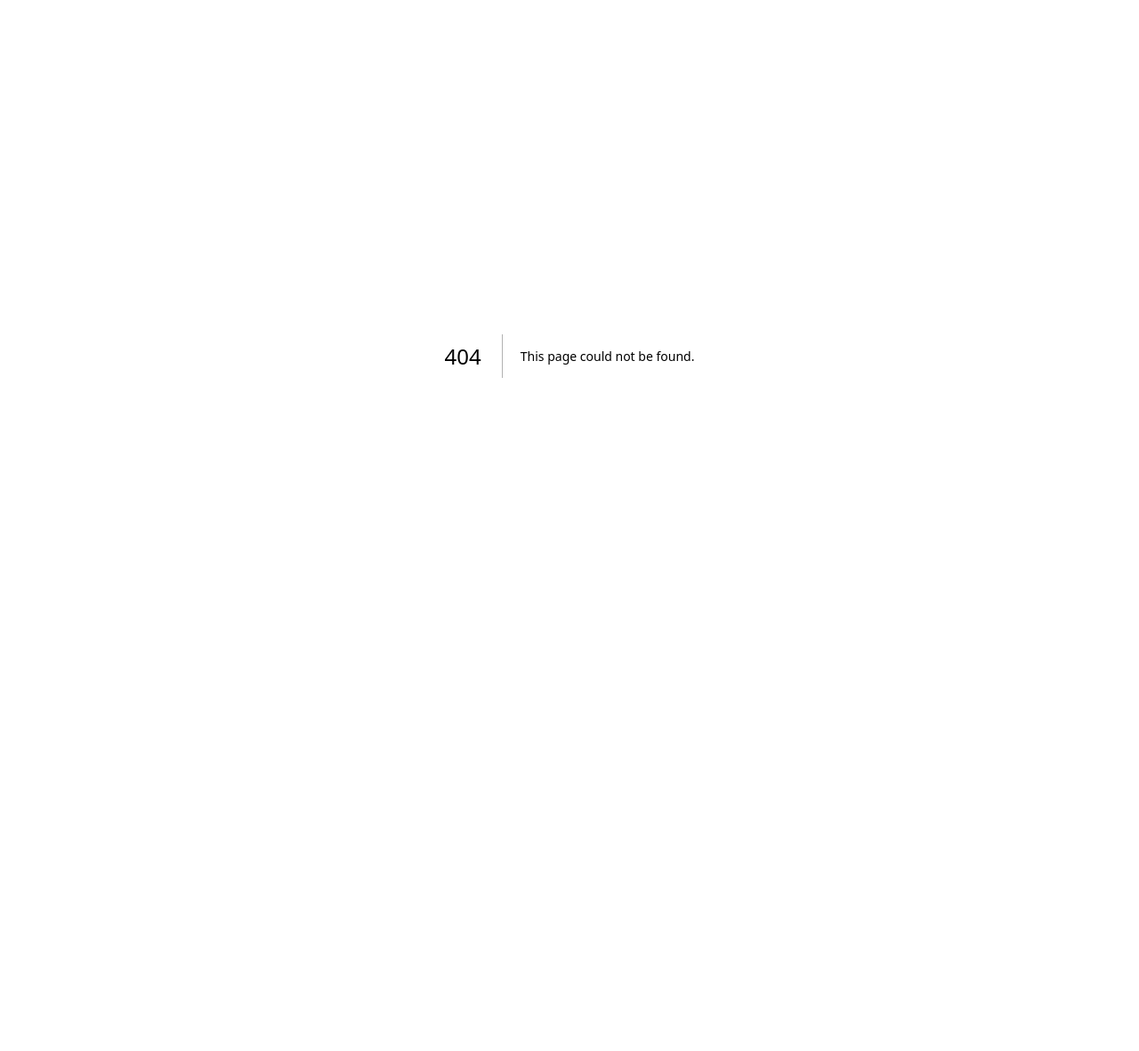
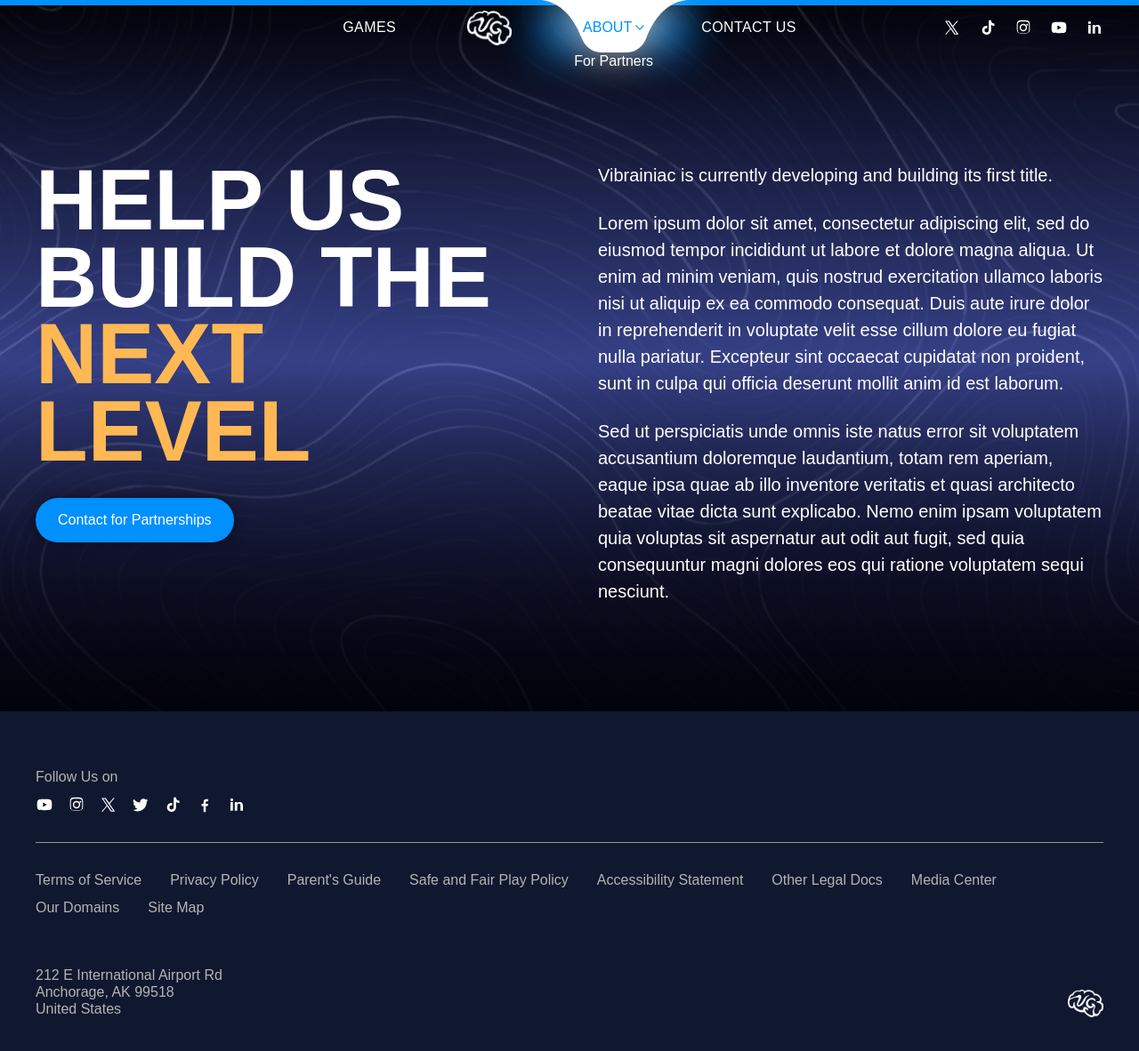
Before and after one commit to jbowen4/vibrainiac-2.0, a Next.js app: page /about/partners in a window 1280 px wide. Before the commit this address had no page. Shown: the top 1182 px of the page at 89% size. Before the commit the page ends 800 px from the top, so only its background shows below. Built offline with nearby package versions, Linux system fonts and the light colour scheme; a web font is replaced by a local one.

Commit message:
Make About - For Partners (Careers) page

```diff
--- /dev/null
+++ b/src/app/about/partners/page.tsx
@@ -0,0 +1,114 @@
+import { Button } from "@/components/Button";
+import { Container } from "@/components/Container";
+import { Footer } from "@/components/Footer";
+import { GradientBackdrop } from "@/components/GradientBackdrop";
+import { Heading } from "@/components/Heading";
+import { NavDropdown, Navbar } from "@/components/Navbar";
+import { NavLink } from "@/components/NavLink";
+import { SocialIcon, type SocialPlatform } from "@/components/SocialIcon";
+import { Text } from "@/components/Text";
+import heroBackground from "../../../../public/home/hero-background.png";
+
+const ABOUT_ITEMS = [
+  { label: "The Team", href: "/about/team" },
+  { label: "Our Values", href: "/about/values" },
+  { label: "For Partners", href: "/about/partners", active: true },
+];
+
+const NAV_SOCIAL_LINKS: { platform: SocialPlatform; href: string }[] = [
+  { platform: "x", href: "#" },
+  { platform: "tiktok", href: "#" },
+  { platform: "instagram", href: "#" },
+  { platform: "youtube", href: "#" },
+  { platform: "linkedin", href: "#" },
+];
+
+const FOOTER_SOCIAL_LINKS: { platform: SocialPlatform; href: string }[] = [
+  { platform: "youtube", href: "#" },
+  { platform: "instagram", href: "#" },
+  { platform: "x", href: "#" },
+  { platform: "twitter", href: "#" },
+  { platform: "tiktok", href: "#" },
+  { platform: "facebook", href: "#" },
+  { platform: "linkedin", href: "#" },
+];
+
+const FOOTER_LINKS = [
+  { label: "Terms of Service", href: "/terms-of-service" },
+  { label: "Privacy Policy", href: "/privacy-policy" },
+  { label: "Parent's Guide", href: "/parents-guide" },
+  { label: "Safe and Fair Play Policy", href: "/safe-and-fair-play" },
+  { label: "Accessibility Statement", href: "/accessibility" },
+  { label: "Other Legal Docs", href: "/legal" },
+  { label: "Media Center", href: "/media-center" },
+  { label: "Our Domains", href: "/domains" },
+  { label: "Site Map", href: "/site-map" },
+];
+
+export default function AboutPartnersPage() {
+  return (
+    <>
+      <GradientBackdrop backgroundImage={heroBackground} fade className="min-h-screen">
+        <div className="flex min-h-screen flex-col">
+          <Container>
+            <Navbar
+              start={<NavLink href="/games">GAMES</NavLink>}
+              end={
+                <>
+                  <NavDropdown label="ABOUT" items={ABOUT_ITEMS} active />
+                  <NavLink href="/contact">CONTACT US</NavLink>
+                </>
+              }
+              social={NAV_SOCIAL_LINKS.map((social) => (
+                <SocialIcon key={social.platform} platform={social.platform} href={social.href} />
+              ))}
+            />
+          </Container>
+
+          <div className="flex flex-1 items-center py-16 sm:py-24">
+            <Container className="grid grid-cols-1 gap-10 md:grid-cols-2 md:items-start md:gap-16">
+              <div className="flex flex-col items-start gap-8">
+                <Heading size="display">
+                  Help us build the{" "}
+                  <span className="text-accent-secondary">next level</span>
+                </Heading>
+                <Button variant="solid" href="/contact">
+                  Contact for Partnerships
+                </Button>
+              </div>
+
+              <div className="flex flex-col gap-6">
+                <Text size="lg">
+                  Vibrainiac is currently developing and building its first title.
+                </Text>
+                <Text size="lg">
+                  Lorem ipsum dolor sit amet, consectetur adipiscing elit, sed do
+                  eiusmod tempor incididunt ut labore et dolore magna aliqua. Ut
+                  enim ad minim veniam, quis nostrud exercitation ullamco laboris
+                  nisi ut aliquip ex ea commodo consequat. Duis aute irure dolor in
+                  reprehenderit in voluptate velit esse cillum dolore eu fugiat
+                  nulla pariatur. Excepteur sint occaecat cupidatat non proident,
+                  sunt in culpa qui officia deserunt mollit anim id est laborum.
+                </Text>
+                <Text size="lg">
+                  Sed ut perspiciatis unde omnis iste natus error sit voluptatem
+                  accusantium doloremque laudantium, totam rem aperiam, eaque ipsa
+                  quae ab illo inventore veritatis et quasi architecto beatae
+                  vitae dicta sunt explicabo. Nemo enim ipsam voluptatem quia
+                  voluptas sit aspernatur aut odit aut fugit, sed quia consequuntur
+                  magni dolores eos qui ratione voluptatem sequi nesciunt.
+                </Text>
+              </div>
+            </Container>
+          </div>
+        </div>
+      </GradientBackdrop>
+
+      <Footer
+        links={FOOTER_LINKS}
+        socialLinks={FOOTER_SOCIAL_LINKS}
+        address={"212 E International Airport Rd\nAnchorage, AK 99518\nUnited States"}
+      />
+    </>
+  );
+}
--- a/src/app/globals.css
+++ b/src/app/globals.css
@@ -54,15 +54,15 @@
   --font-weight-extrabold: var(--font-weight-extrabold);
   --font-weight-black: var(--font-weight-black);
 
-  --font-size-display: var(--font-size-display);
-  --font-size-heading-xl: var(--font-size-heading-xl);
-  --font-size-heading-lg: var(--font-size-heading-lg);
-  --font-size-heading-md: var(--font-size-heading-md);
-  --font-size-heading-sm: var(--font-size-heading-sm);
-  --font-size-body-lg: var(--font-size-body-lg);
-  --font-size-body: var(--font-size-body);
-  --font-size-body-sm: var(--font-size-body-sm);
-  --font-size-caption: var(--font-size-caption);
+  --text-display: var(--font-size-display);
+  --text-heading-xl: var(--font-size-heading-xl);
+  --text-heading-lg: var(--font-size-heading-lg);
+  --text-heading-md: var(--font-size-heading-md);
+  --text-heading-sm: var(--font-size-heading-sm);
+  --text-body-lg: var(--font-size-body-lg);
+  --text-body: var(--font-size-body);
+  --text-body-sm: var(--font-size-body-sm);
+  --text-caption: var(--font-size-caption);
 
   --leading-tight: var(--line-height-tight);
   --leading-normal: var(--line-height-normal);
--- a/src/components/Navbar.tsx
+++ b/src/components/Navbar.tsx
@@ -30,6 +30,8 @@ export function NavDropdown({
   items,
   active = false,
 }: NavDropdownProps) {
+  const activeItem = items.find((item) => item.active);
+
   return (
     <div className='relative flex items-center self-stretch'>
       {active && <NavActiveDrip />}
@@ -81,6 +83,15 @@ export function NavDropdown({
           </DropdownMenu.Content>
         </DropdownMenu.Portal>
       </DropdownMenu.Root>
+      {active && activeItem && (
+        <span
+          className={cn(
+            'pointer-events-none absolute top-full left-1/2 mt-1.5 -translate-x-1/2',
+            'hidden whitespace-nowrap font-sans text-body-sm font-medium text-text-primary md:block',
+          )}>
+          {activeItem.label}
+        </span>
+      )}
     </div>
   );
 }
```
